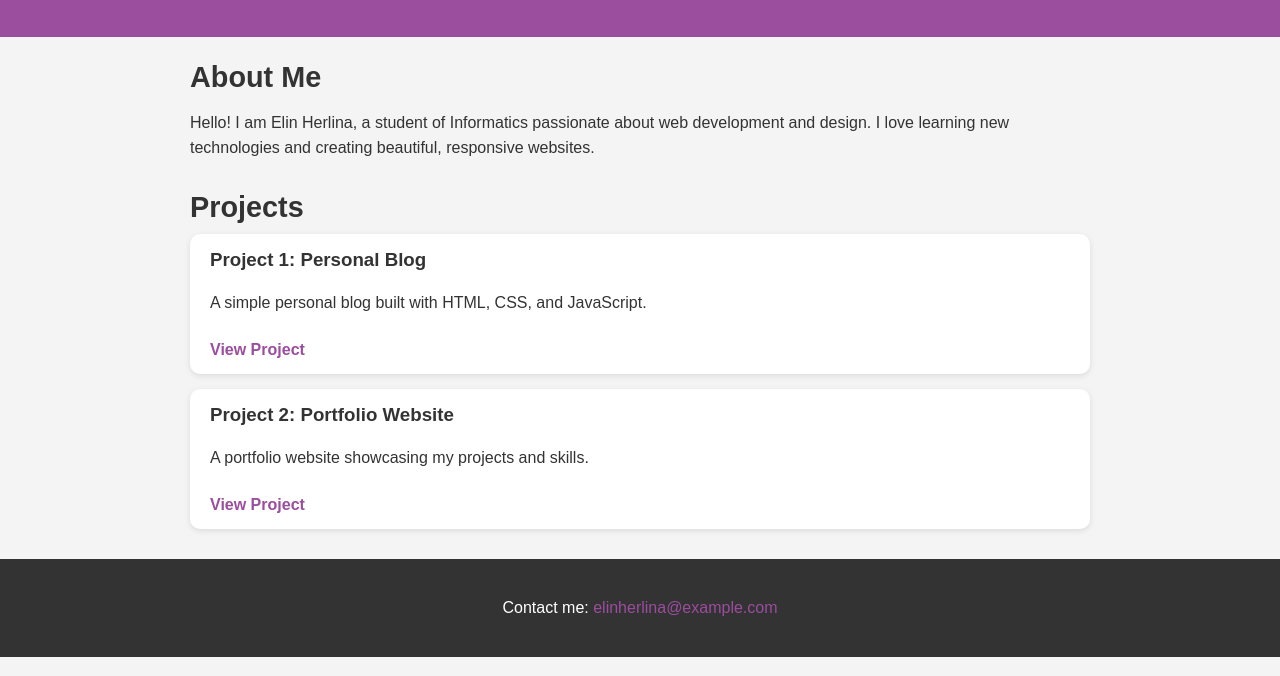
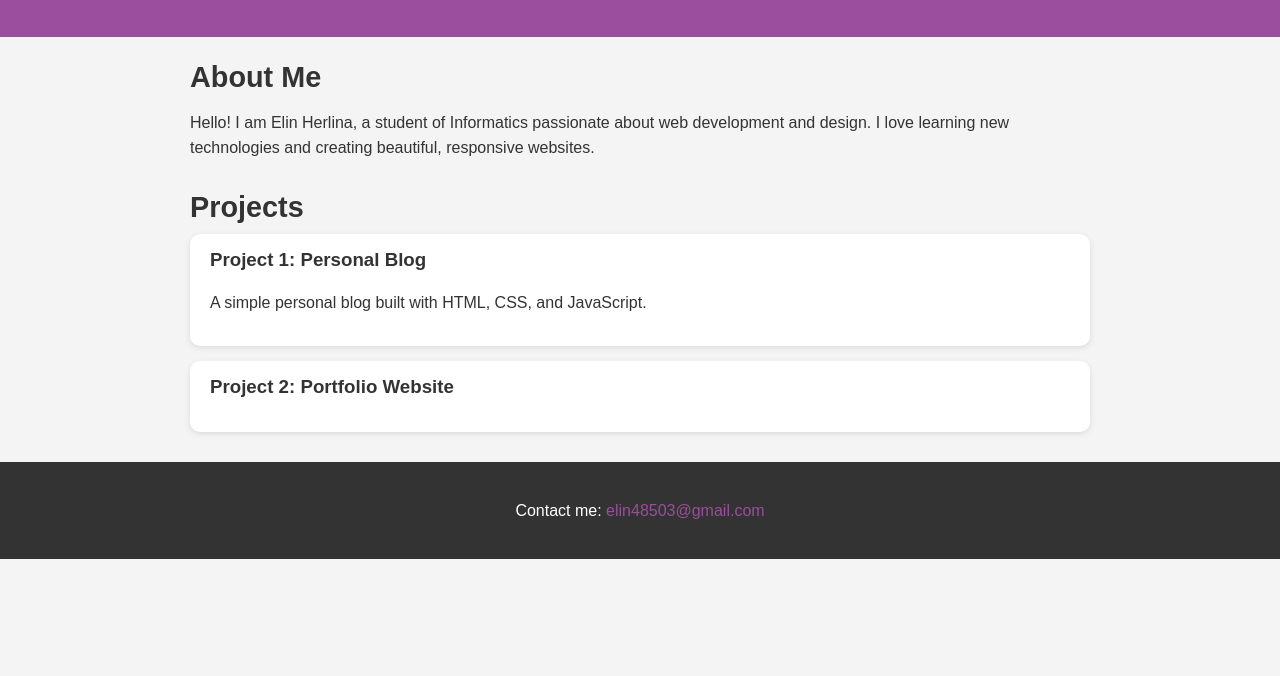
Before and after one commit to Elinherlina19/Elinherlina.github.io, a plain HTML site: page index.html in a window 1280 px wide. Shown: the part 124-800 px from the top of the page. Drawn offline with Linux system fonts and the light colour scheme.

Commit message:
Update index.html

```diff
--- a/index.html
+++ b/index.html
@@ -92,18 +92,16 @@
             <div class="project-card">
                 <h3>Project 1: Personal Blog</h3>
                 <p>A simple personal blog built with HTML, CSS, and JavaScript.</p>
-                <a href="Elin Herlina_22110138_Tugas java.png">View Project</a>
             </div>
             <div class="project-card">
                 <h3>Project 2: Portfolio Website</h3>
-                <p>A portfolio website showcasing my projects and skills.</p>
-                <a href="#">View Project</a>
+                <p></p>
             </div>
         </section>
     </main>
 
     <footer>
-        <p>Contact me: <a href="mailto:elinherlina@example.com">elinherlina@example.com</a></p>
+        <p>Contact me: <a href="mailto:elin48503@gmail.com">elin48503@gmail.com</a></p>
     </footer>
 </body>
 </html>
```
